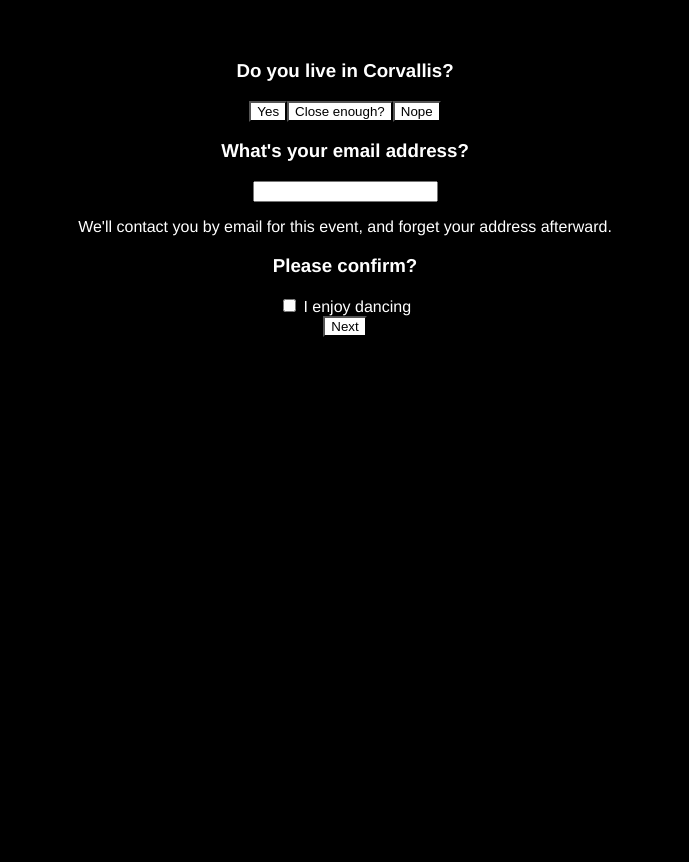
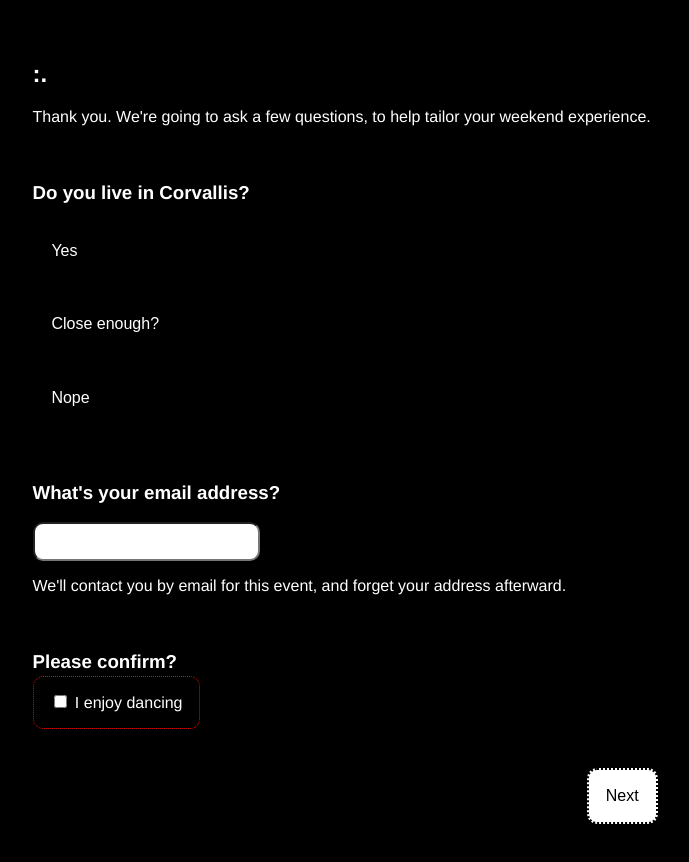
Before and after one commit to swingcoop/dance-weekend, a Vue app: page /rsvp/who in a window 1280 px wide. Shown: the top 862 px of the page, without its empty margins (295-984 px from the left). Before the commit the page ends 800 px from the top, so only its background shows below. Built offline with nearby package versions, Linux system fonts and the light colour scheme.

Commit message:
RSVP: Basic design iteration

```diff
--- a/src/App.vue
+++ b/src/App.vue
@@ -9,13 +9,20 @@
   font-family: 'Avenir', Helvetica, Arial, sans-serif;
   -webkit-font-smoothing: antialiased;
   -moz-osx-font-smoothing: grayscale;
-  text-align: center;
   color: white;
   margin-top: 60px;
+
+  max-width: 625px;
+  margin-left: auto;
+  margin-right: auto;
+  padding: 2ex;
+  padding-top: 0;
+  padding-bottom: 2.5em;
 }
 body {
   background-color: black;
 }
+
 a,
 h1 {
   color: white;
@@ -23,4 +30,48 @@ h1 {
 button {
   background-color: white;
 }
+textarea:focus,
+input:focus,
+button:focus {
+    outline: none;
+}
+h3 {
+    margin-top: 3em;
+}
+.nav-panel {
+    text-align: right;
+    margin-top: 3.5em;
+}
+.nav-panel button {
+    color: black;
+    background-color: white;
+}
+
+input[type=text] {
+    padding: 1ex;
+    font-size: 1em;
+    border-radius: 10px;
+    display: block;
+}
+button {
+    border-radius: 10px;
+    border-style: dotted;
+    padding: 2ex;
+    font-size: 1em;
+    color: white;
+    background-color: transparent;
+}
+button.selected {
+    background-color: #822;
+    color: white;
+    border-color: red;
+}
+.button-panel button {
+    display: block;
+    margin-bottom: 1.1em;
+}
+textarea {
+    border-radius: 10px;
+    width: 100%;
+}
 </style>
--- a/src/views/rsvp/RsvpChoose.vue
+++ b/src/views/rsvp/RsvpChoose.vue
@@ -22,7 +22,9 @@
         I might be able to host people at my place, and I am a good person.
     </label>
 
-    <button @click="next">Next</button>
+    <div class="nav-panel">
+        <button @click="next">Next</button>
+    </div>
 </div>
 </template>
 
--- a/src/views/rsvp/RsvpFood.vue
+++ b/src/views/rsvp/RsvpFood.vue
@@ -20,7 +20,9 @@
         </label>
     </div>
 
-    <button @click="next">Next</button>
+    <div class="nav-panel">
+        <button @click="next">Next</button>
+    </div>
 </div>
 </template>
 
--- a/src/views/rsvp/RsvpStart.vue
+++ b/src/views/rsvp/RsvpStart.vue
@@ -1,14 +1,27 @@
 <template>
 <div>
     <h1>R.S.V.P.</h1>
-    <p>Year 10. Corvallis Swing Dance Weekend.</p>
+    <h2>Corvallis Swing Dance Weekend.</h2>
+    <h2>Year 10.</h2>
 
+    <p>
+        You are invited to three nights of jazz music and dancing in the
+        heart of the Willamette&nbsp;Valley.
+    </p>
+
+    <p>January 31 &ndash; February 2, 2020.</p>
 
     <h3>Will you be attending?</h3>
-    <button
-        style="margin-right: 2em"
-        @click="attending">Yes, I will attend</button>
-    <button @click="notAttending">No, I'm unable to attend</button>
+
+    <div class="button-panel">
+        <button
+            :class="{ 'selected': isAttending }"
+            @click="attending">Yes, I will attend</button>
+
+        <button
+            :class="{ 'selected': cannotAttend }"
+            @click="notAttending">No, I'm unable to attend</button>
+    </div>
 
     <div v-if="cannotAttend">
         <h3>What's your name?</h3>
@@ -16,10 +29,16 @@
             type="text"
             v-model="name"/>
 
-        <h3>Anything to add?</h3>
-        <textarea rows="3" v-model="declineText"></textarea>
+        <h3>Please add a note, if you'd like.</h3>
+        <textarea rows="7" v-model="declineText"></textarea>
+
+        <div class="nav-panel">
+            <button
+                @click="decline">Send</button>
+        </div>
     </div>
-    <div v-else-if="isAttending">
+
+    <div v-if="isAttending">
         <h3>What's your first and last name?</h3>
         <input
             type="text"
@@ -60,6 +79,9 @@ export default {
         notAttending() {
             this.isAttending = false;
         },
+        decline() {
+
+        },
         next() {
             flow.next({ name: this.name });
         }
@@ -68,19 +90,6 @@ export default {
 </script>
 
 <style scoped>
-h2 {
-    margin-top: 5em;
-    font-size: 1em;
-}
-.nav-panel {
-    margin-top: 5em;
-}
-input {
-    padding: 1ex;
-    border-radius: 5%;
-}
-button {
-    border-radius: 5%;
-    padding: 1.5ex;
-}
+
+
 </style>
--- a/src/views/rsvp/RsvpWho.vue
+++ b/src/views/rsvp/RsvpWho.vue
@@ -1,13 +1,24 @@
 <template>
 <div>
-    <div>{{name}}</div>
+    <h2>:. {{name}}</h2>
+
+    <p>
+        Thank you. We're going to ask a few questions, to help tailor
+        your weekend experience.
+    </p>
+
     <h3>Do you live in Corvallis?</h3>
+    <div class="button-panel">
         <button
+            :class="{'selected': residency == 'yes'}"
             @click="setResidency('yes')">Yes</button>
         <button
+            :class="{'selected': residency == 'maybe'}"
             @click="setResidency('maybe')">Close enough?</button>
         <button
+            :class="{'selected': residency == 'no'}"
             @click="setResidency('no')">Nope</button>
+    </div>
 
     <h3>What's your email address?</h3>
     <input v-model="email" type="text"/>
@@ -22,7 +33,7 @@
         I enjoy dancing
     </label>
 
-    <div>
+    <div class="nav-panel">
         <button @click="next">Next</button>
     </div>
 </div>
@@ -57,5 +68,9 @@ export default {
 </script>
 
 <style scoped>
-
+label {
+    border: dotted 1px red;
+    border-radius: 10px;
+    padding: 2ex;
+}
 </style>
```
Lines whose indentation alone changed are shown as unchanged.
